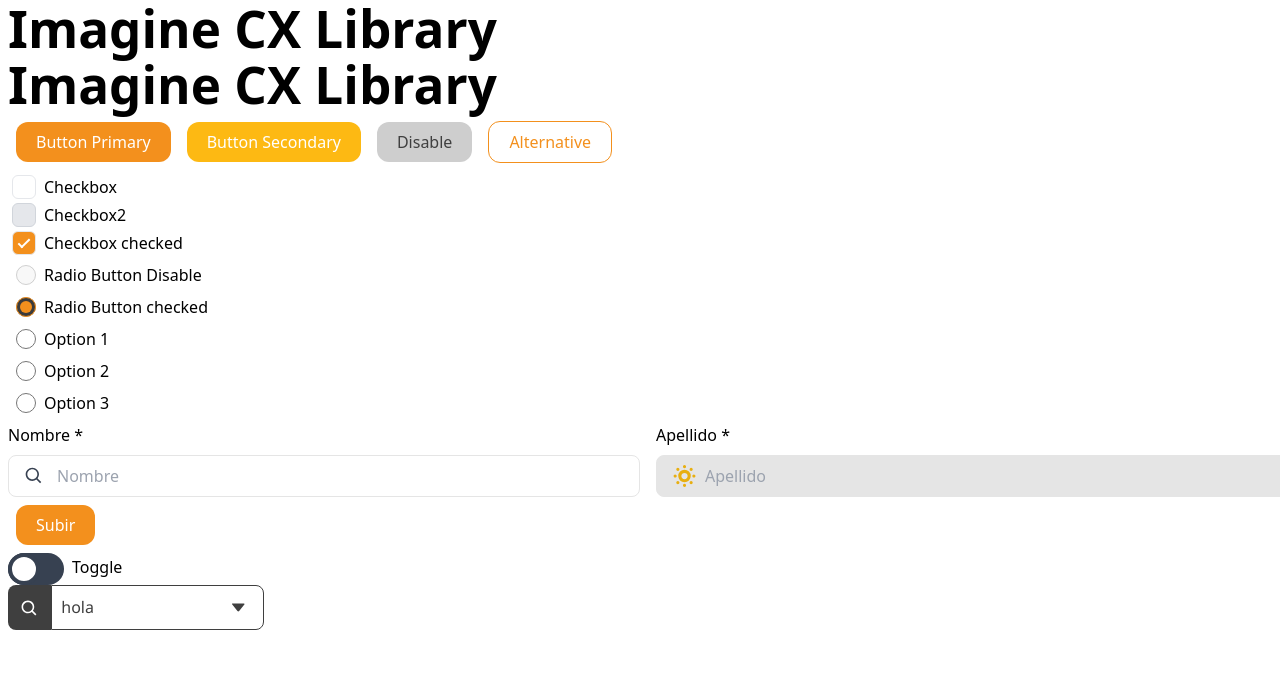
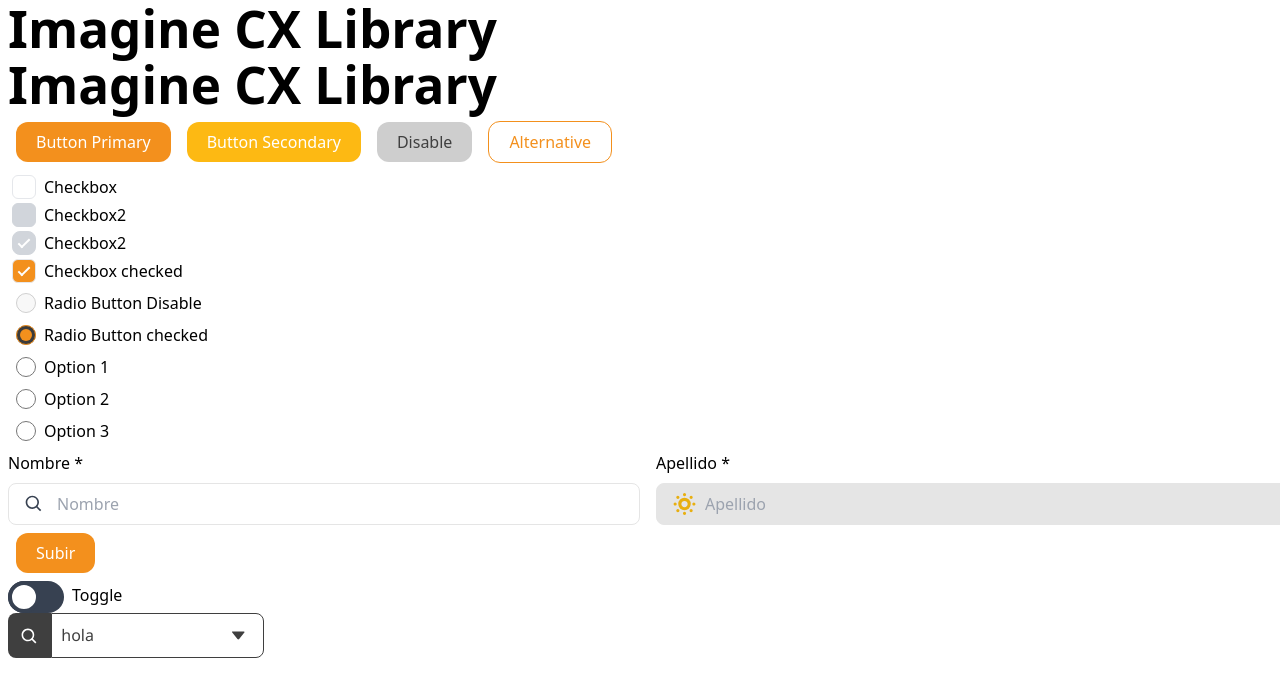
Before and after one commit to Imagine-CX/imaginecx-library, a React (Vite) app: page / in a window 1280 px wide. Shown: the top 696 px of the page. Built offline with nearby package versions, Linux system fonts and the light colour scheme.

Commit message:
Style checkbox checked disabled added

```diff
--- a/src/App.tsx
+++ b/src/App.tsx
@@ -24,6 +24,7 @@ function App() {
       <div>
         <CheckBox text="Checkbox" id="check1" />
         <CheckBox text="Checkbox2" id="check2" disabled />
+        <CheckBox text="Checkbox2" id="check2" disabled checked />
         <CheckBox text="Checkbox checked" checked />
         <Radio text="Radio Button Disable" disabled />
         <Radio text="Radio Button checked" checked />
--- a/src/components/Forms/CheckBox.tsx
+++ b/src/components/Forms/CheckBox.tsx
@@ -3,8 +3,15 @@ import { InputHTMLAttributes } from 'react';
 export interface ICheckBox extends InputHTMLAttributes<HTMLInputElement> {
   text: string;
 }
-export const CheckBox = ({ text, disabled, id, ...inputProps }: ICheckBox) => {
-  const estiloCheck: string = disabled ? 'icx-checkbox-disabled' : 'icx-checkbox-active';
+export const CheckBox = ({ text, disabled, checked, id, ...inputProps }: ICheckBox) => {
+  let estiloCheck: string;
+
+  if (disabled) {
+    if (checked) estiloCheck = 'icx-checked-disabled';
+    else estiloCheck = 'icx-unchecked-disabled';
+  } else {
+    estiloCheck = 'icx-checkbox-active';
+  }
 
   return (
     <div className="icx-flex icx-items-center icx-gap-x-2 icx-m-1">
@@ -12,6 +19,7 @@ export const CheckBox = ({ text, disabled, id, ...inputProps }: ICheckBox) => {
         type="checkbox"
         id={id}
         disabled={disabled}
+        checked={checked}
         className="icx-checkbox-item icx-peer icx-hidden"
         {...inputProps}
       />
--- a/src/components/style.css
+++ b/src/components/style.css
@@ -62,15 +62,34 @@
     }
   }
 
-  .icx-checkbox-disabled {
+  .icx-checked-disabled {
     @apply icx-relative
             icx-flex
             icx-w-6
             icx-h-6
-            icx-bg-gray-200
+            icx-bg-gray-300
             icx-border-gray-300
-            peer-checked:icx-bg-neutral-200
-            peer-checked:icx-border-gray-300
+            icx-rounded-lg
+            icx-border
+            after:icx-absolute
+            after:icx-inset-x-0
+            after:icx-top-[4px]
+            after:icx-m-auto
+            after:icx-w-1.5
+            after:icx-h-3
+            after:icx-border-r-2
+            after:icx-border-b-2
+            after:icx-border-white
+            after:icx-rotate-45
+            icx-cursor-not-allowed;
+  }
+  .icx-unchecked-disabled {
+    @apply icx-relative
+            icx-flex
+            icx-w-6
+            icx-h-6
+            icx-bg-gray-300
+            icx-border-gray-300
             icx-rounded-md
             icx-border
             icx-cursor-not-allowed;
```
